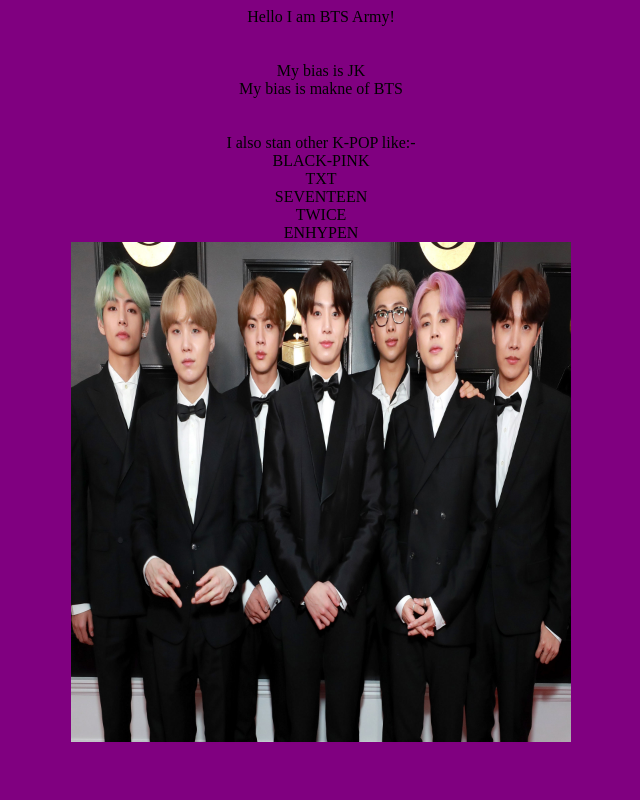
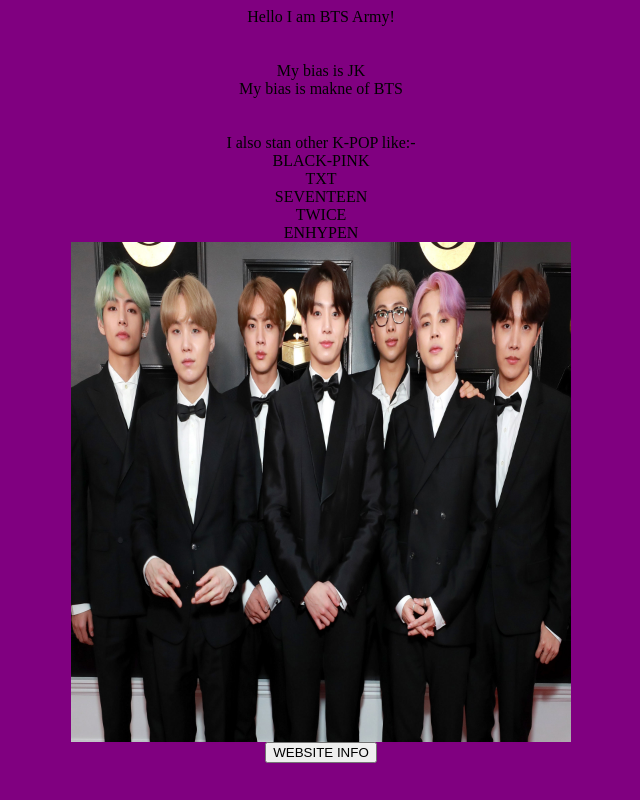
Before and after one commit to Py1000/creator, a plain HTML site: page index.html in a window 1280 px wide. Shown: the whole page, without its empty margins (319-959 px from the left). Drawn offline with Linux system fonts and the light colour scheme.

Commit message:
Update index.html

```diff
--- a/index.html
+++ b/index.html
@@ -28,5 +28,12 @@
 ENHYPEN
 <br>
 <img src = "bts.png" alt = "bts photo" height = "500" width = "500">
+<br>
+<a href="/creator">
+  <button>
+    WEBSITE INFO
+  </button>
+</a>
+</a>
 </body>
 </html>
```
